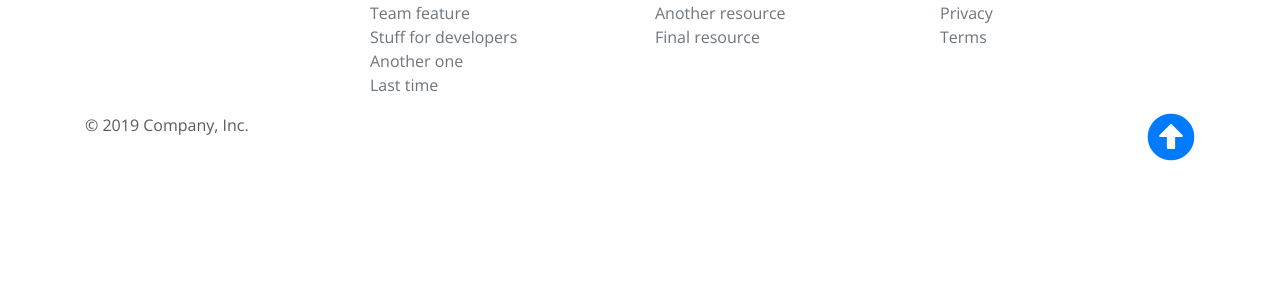
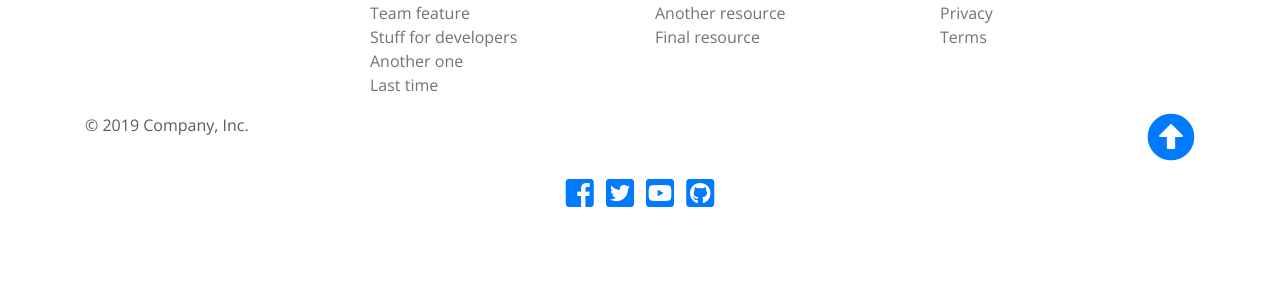
Before and after one commit to leihuagh/Django-Practice-Site-001, a Django app: template templates/base.html in a window 1280 px wide. Shown: the part 224-524 px from the top of the page. Run offline with Django 3.2, Linux system fonts and the light colour scheme; the template is opened without the code that fills it, so the values that code supplies are empty; some libraries are stand-ins or nearby versions.

Commit message:
social buttons on footer

```diff
--- a/templates/base/footer.html
+++ b/templates/base/footer.html
@@ -44,4 +44,15 @@
             <p>&copy; {% now 'Y' %} Company, Inc. </p>
         </div>
     </div>
+    <div class="row">
+        <div class="col-12 col-md text-center">
+            <ul class="list-inline">
+                <li class="list-inline-item"><a href="#"><i class="fab fa-facebook-square fa-2x"></i></a></li>
+                <li class="list-inline-item"><a href="#"><i class="fab fa-twitter-square fa-2x"></i></a></li>
+                <li class="list-inline-item"><a href="#"><i class="fab fa-youtube-square fa-2x"></i></a></li>
+                <li class="list-inline-item"><a href="https://github.com/leihuagh"><i class="fab fa-github-square fa-2x"></i></a></li>
+            </ul>
+        </div>
+    </div>
+
 </footer>
```
